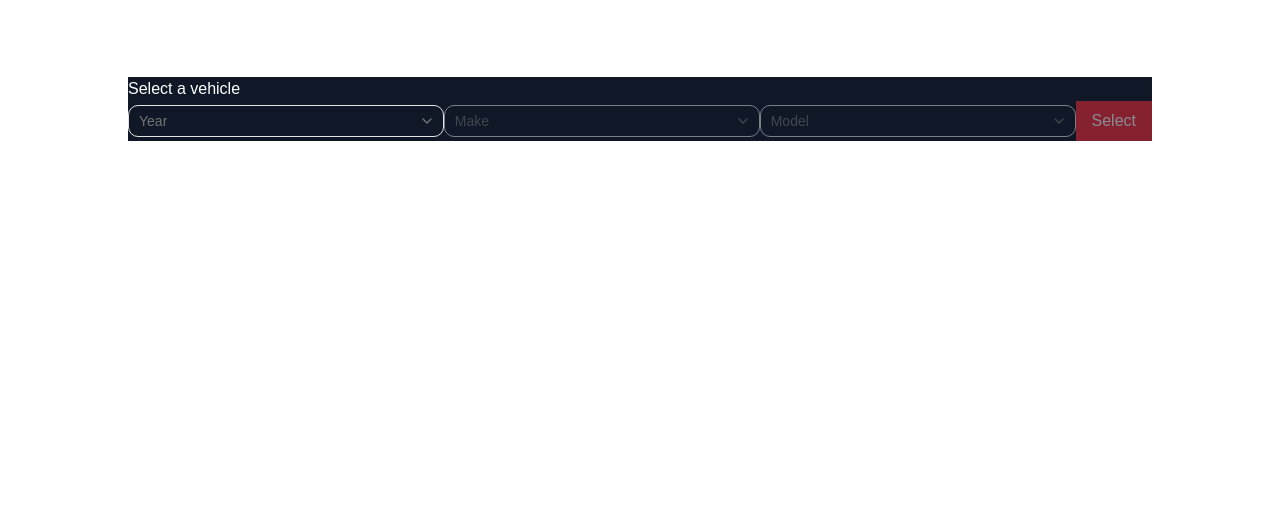
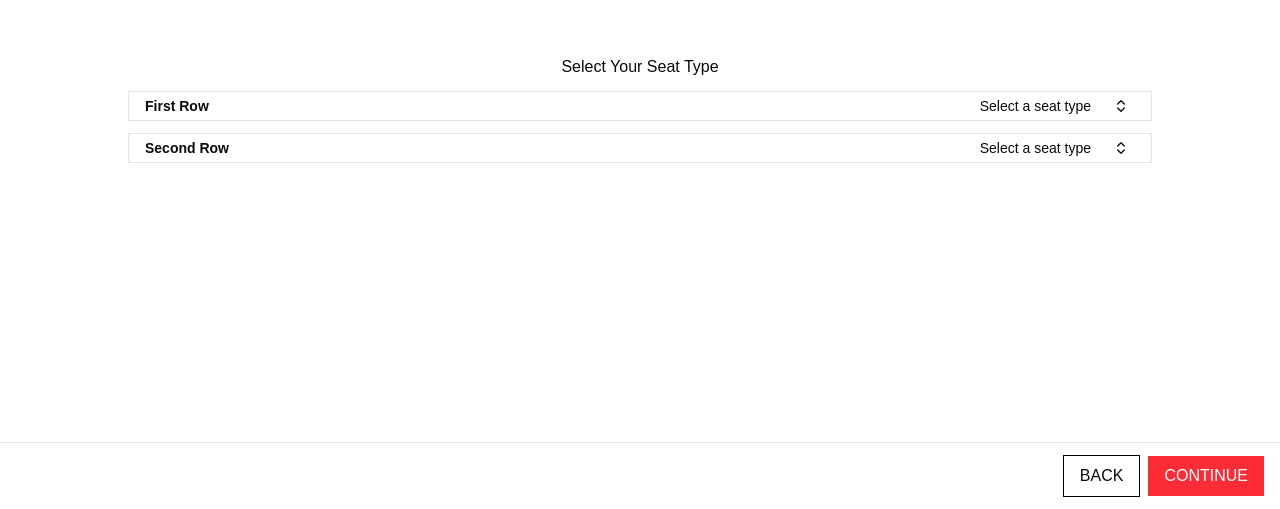
Before and after one commit to mattmaomao/Vehicle-Configurator-Exercise, a React (Vite) app: page /seat-coverage in a window 1280 px wide. Shown: the part 291-800 px from the top of the page. Built offline with nearby package versions, Linux system fonts and the light colour scheme.

Commit message:
added Seat Coverage

```diff
--- a/package.json
+++ b/package.json
@@ -19,6 +19,7 @@
     "react": "^19.2.8",
     "react-dom": "^19.2.8",
     "react-router": "^8.3.0",
+    "react-router-dom": "^7.18.2",
     "shadcn": "^4.18.0",
     "tailwind-merge": "^3.6.0",
     "tailwindcss": "^4.3.3",
--- /dev/null
+++ b/src/SeatCoverage.tsx
@@ -0,0 +1,181 @@
+import { useState } from "react";
+import { Button } from "@/components/ui/button";
+import {
+  Collapsible,
+  CollapsibleContent,
+  CollapsibleTrigger,
+} from "@/components/ui/collapsible";
+import { ChevronsUpDownIcon } from "lucide-react";
+import { cn } from "@/lib/utils";
+
+export default function SeatCoverage() {
+  const SEATS = ["seat-1", "seat-2", "other"] as const;
+  type SeatValue = (typeof SEATS)[number];
+
+  const SEAT_LABELS: Record<SeatValue, string> = {
+    "seat-1": "Seat 1",
+    "seat-2": "Seat 2",
+    other: "Don't See Your Seats?",
+  };
+
+  const [selectedSeat1, setSelectedSeat1] = useState<SeatValue | null>(null);
+  const [selectedSeat2, setSelectedSeat2] = useState<SeatValue | null>(null);
+  const [validSelection, setValidSelection] = useState(true);
+
+  function handleSubmit() {
+    if (!selectedSeat1 && !selectedSeat2) {
+      setValidSelection(false);
+      return;
+    }
+    setValidSelection(true);
+    console.log("Selected Seat:", {
+      seat1: selectedSeat1,
+      seat2: selectedSeat2,
+    });
+  }
+
+  function handleBack() {
+    console.log("Back button clicked");
+  }
+
+  return (
+    <div className="flex flex-col justify-center items-center h-screen w-4/5 m-auto gap-3">
+      <header>Select Your Seat Type</header>
+      <div
+        className={cn(
+          "flex flex-col justify-center items-center gap-3 w-full",
+          validSelection ? "" : "ring-2 ring-red-400",
+        )}
+      >
+        <div className="w-full">
+          <Collapsible className="flex flex-col border">
+            <div className="flex items-center justify-between gap-4 px-4">
+              <div className="text-sm font-semibold">First Row</div>
+              {/* selection preview */}
+              <span className="text-sm text-end grow-1" id="first-row-label">
+                {selectedSeat1
+                  ? SEAT_LABELS[selectedSeat1]
+                  : "Select a seat type"}
+              </span>
+              <CollapsibleTrigger asChild>
+                <Button variant="ghost" size="icon-sm">
+                  <ChevronsUpDownIcon />
+                  <span className="sr-only">Toggle</span>
+                </Button>
+              </CollapsibleTrigger>
+            </div>
+            <CollapsibleContent
+              className="flex flex-col gap-2 mx-4 my-2"
+              role="radiogroup"
+              aria-label="Seats"
+            >
+              {SEATS.map((seat) => {
+                const isSelected = selectedSeat1 === seat;
+                return (
+                  <div
+                    key={seat}
+                    className={cn(
+                      "flex justify-between items-center border px-4 py-2 hover:ring-2 hover:ring-red-200 hover:cursor-pointer",
+                      isSelected && "ring-2 ring-green-400",
+                    )}
+                    onClick={() => {
+                      if (isSelected) setSelectedSeat1(null);
+                      else {
+                        setSelectedSeat1(seat);
+                        setValidSelection(true);
+                      }
+                    }}
+                  >
+                    <span>{SEAT_LABELS[seat]}</span>
+                    <button
+                      type="button"
+                      role="radio"
+                      aria-checked={isSelected}
+                      className={cn(
+                        "py-1 px-2 hover:bg-red-200",
+                        isSelected ? "bg-green-500 text-white" : "bg-gray-100",
+                      )}
+                    >
+                      {isSelected ? "SELECTED" : "SELECT"}
+                    </button>
+                  </div>
+                );
+              })}
+            </CollapsibleContent>
+          </Collapsible>
+        </div>
+        <div className="w-full">
+          <Collapsible className="flex flex-col border">
+            <div className="flex items-center justify-between gap-4 px-4">
+              <div className="text-sm font-semibold">Second Row</div>
+              {/* selection preview */}
+              <span className="text-sm text-end grow-1" id="second-row-label">
+                {selectedSeat2
+                  ? SEAT_LABELS[selectedSeat2]
+                  : "Select a seat type"}
+              </span>
+              <CollapsibleTrigger asChild>
+                <Button variant="ghost" size="icon-sm">
+                  <ChevronsUpDownIcon />
+                  <span className="sr-only">Toggle</span>
+                </Button>
+              </CollapsibleTrigger>
+            </div>
+            <CollapsibleContent
+              className="flex flex-col gap-2 mx-4 my-2"
+              role="radiogroup"
+              aria-label="Seats"
+            >
+              {SEATS.map((seat) => {
+                const isSelected = selectedSeat2 === seat;
+                return (
+                  <div
+                    key={seat}
+                    className={cn(
+                      "flex justify-between items-center border px-4 py-2 hover:ring-2 hover:ring-red-200 hover:cursor-pointer",
+                      isSelected && "ring-2 ring-green-400",
+                    )}
+                    onClick={() => {
+                      if (isSelected) setSelectedSeat2(null);
+                      else {
+                        setSelectedSeat2(seat);
+                        setValidSelection(true);
+                      }
+                    }}
+                  >
+                    <span>{SEAT_LABELS[seat]}</span>
+                    <button
+                      type="button"
+                      role="radio"
+                      aria-checked={isSelected}
+                      className={cn(
+                        "py-1 px-2 hover:bg-red-200",
+                        isSelected ? "bg-green-500 text-white" : "bg-gray-100",
+                      )}
+                    >
+                      {isSelected ? "SELECTED" : "SELECT"}
+                    </button>
+                  </div>
+                );
+              })}
+            </CollapsibleContent>
+          </Collapsible>
+        </div>
+      </div>
+
+      <div className="fixed bottom-0 left-0 right-0 z-50 flex items-center justify-end border-t border-line bg-panel px-4 py-3 gap-2">
+        <button className="py-2 px-4 bg-transparent border border-line border-black hover:cursor-pointer"
+          onClick={handleBack}>
+          BACK
+        </button>
+
+        <button
+          className="py-2 px-4 bg-red-500 text-white hover:cursor-pointer"
+          onClick={() => handleSubmit()}
+        >
+          CONTINUE
+        </button>
+      </div>
+    </div>
+  );
+}
--- /dev/null
+++ b/src/components/shadcn-studio/collapsible/collapsible-01.tsx
@@ -0,0 +1,27 @@
+import { Button } from '@/components/ui/button'
+import { Collapsible, CollapsibleContent, CollapsibleTrigger } from '@/components/ui/collapsible'
+import { ChevronsUpDownIcon } from "lucide-react"
+
+const CollapsibleDemo = () => {
+  return (
+    <Collapsible className='flex w-full max-w-87.5 flex-col gap-2'>
+      <div className='flex items-center justify-between gap-4 px-4'>
+        <div className='text-sm font-semibold'>@peduarte starred 3 repositories</div>
+        <CollapsibleTrigger asChild>
+          <Button variant='ghost' size='icon-sm'>
+            <ChevronsUpDownIcon
+            />
+            <span className='sr-only'>Toggle</span>
+          </Button>
+        </CollapsibleTrigger>
+      </div>
+      <div className='rounded-md border px-4 py-2 font-mono text-sm'>@radix-ui/primitives</div>
+      <CollapsibleContent className='flex flex-col gap-2'>
+        <div className='rounded-md border px-4 py-2 font-mono text-sm'>@radix-ui/colors</div>
+        <div className='rounded-md border px-4 py-2 font-mono text-sm'>@stitches/react</div>
+      </CollapsibleContent>
+    </Collapsible>
+  )
+}
+
+export default CollapsibleDemo
--- /dev/null
+++ b/src/components/ui/collapsible.tsx
@@ -0,0 +1,31 @@
+import { Collapsible as CollapsiblePrimitive } from "radix-ui"
+
+function Collapsible({
+  ...props
+}: React.ComponentProps<typeof CollapsiblePrimitive.Root>) {
+  return <CollapsiblePrimitive.Root data-slot="collapsible" {...props} />
+}
+
+function CollapsibleTrigger({
+  ...props
+}: React.ComponentProps<typeof CollapsiblePrimitive.CollapsibleTrigger>) {
+  return (
+    <CollapsiblePrimitive.CollapsibleTrigger
+      data-slot="collapsible-trigger"
+      {...props}
+    />
+  )
+}
+
+function CollapsibleContent({
+  ...props
+}: React.ComponentProps<typeof CollapsiblePrimitive.CollapsibleContent>) {
+  return (
+    <CollapsiblePrimitive.CollapsibleContent
+      data-slot="collapsible-content"
+      {...props}
+    />
+  )
+}
+
+export { Collapsible, CollapsibleTrigger, CollapsibleContent }
--- a/src/main.tsx
+++ b/src/main.tsx
@@ -1,10 +1,17 @@
-import { StrictMode } from 'react'
-import { createRoot } from 'react-dom/client'
-import './index.css'
-import VehicleSelector from './VehicleSelector.tsx'
+import { StrictMode } from "react";
+import { createRoot } from "react-dom/client";
+import { BrowserRouter as Router, Routes, Route } from "react-router-dom";
+import "./index.css";
+import VehicleSelector from "./VehicleSelector.tsx";
+import SeatCoverage from "./SeatCoverage.tsx";
 
-createRoot(document.getElementById('root')!).render(
+createRoot(document.getElementById("root")!).render(
   <StrictMode>
-    <VehicleSelector />
+    <Router>
+      <Routes>
+        <Route path="/" element={<VehicleSelector />} />
+        <Route path="/seat-coverage" element={<SeatCoverage />} />
+      </Routes>
+    </Router>
   </StrictMode>,
-)
+);
```
Also changed, not shown: 1 other file (tests, documents, lock files or other folders).
